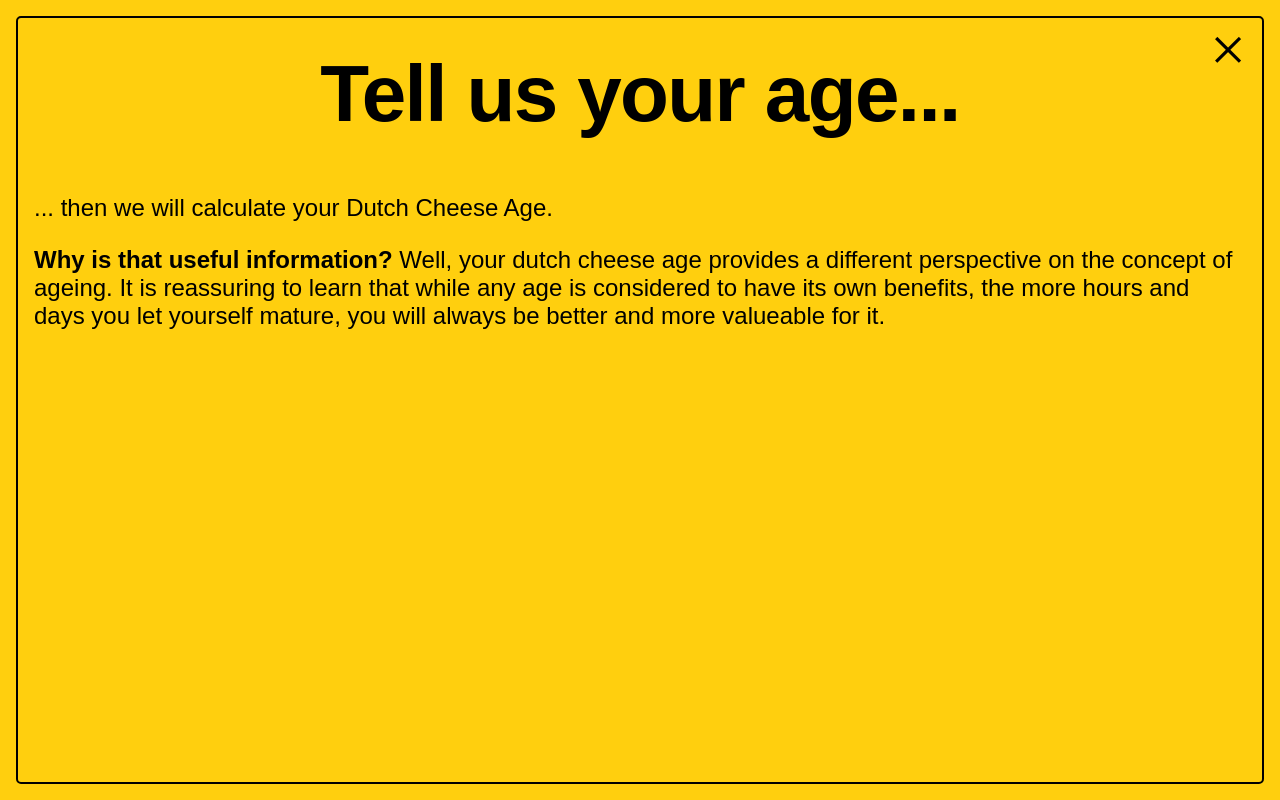
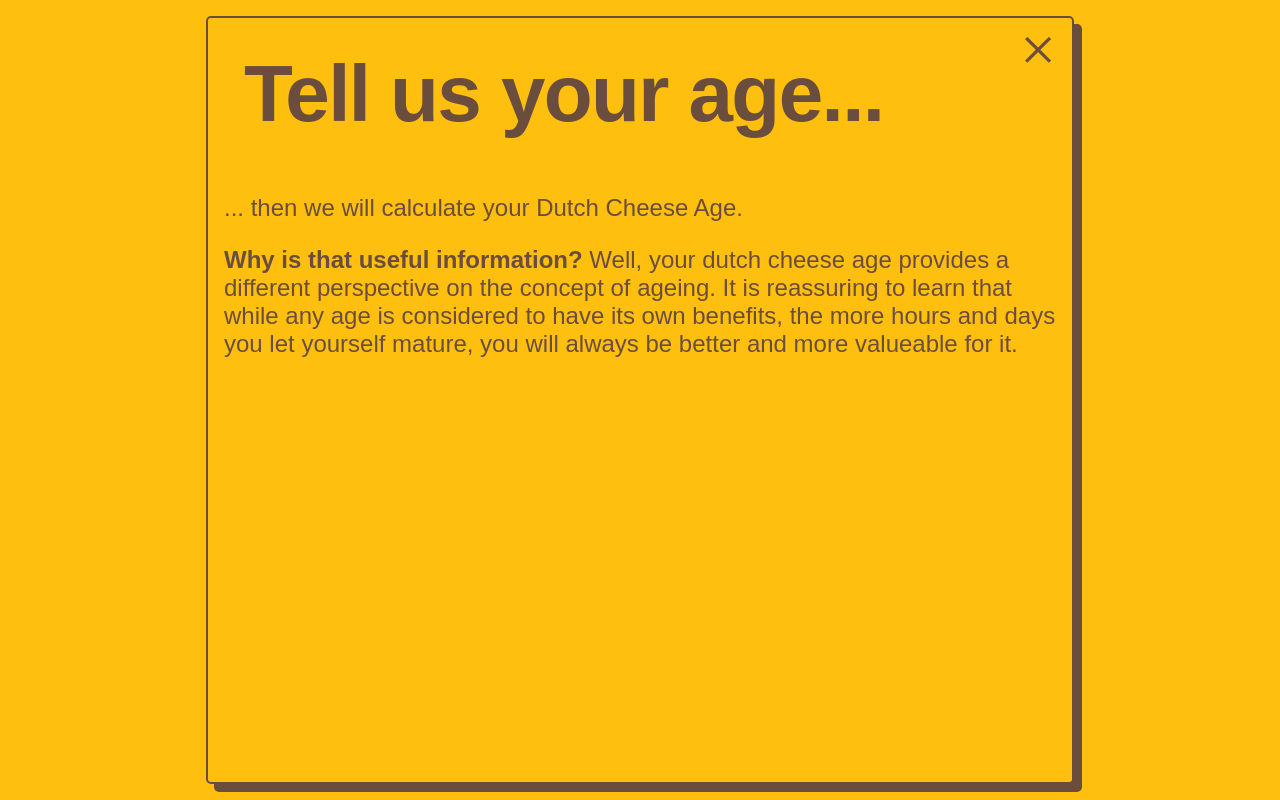
Before and after one commit to saiminh/human-to-dutch-cheese-age, a SvelteKit app: page / in a window 1280 px wide. Both pictures are taken after a click on the button "Why would I do that?". Built offline with nearby package versions, Linux system fonts and the light colour scheme; a web font is replaced by a local one.

Commit message:
illustration and animation

```diff
--- a/src/routes/+layout.svelte
+++ b/src/routes/+layout.svelte
@@ -2,8 +2,8 @@
 
 <style>
   :global(:root){
-    --color-yellow: rgb(255, 207, 14);
-    --color-brown: rgb(73, 41, 5);
+    --color-yellow: rgb(255, 191, 14);
+    --color-brown: rgb(107, 77, 62);
   }
   :global(body) {
     margin: 0;
@@ -12,7 +12,8 @@
     -webkit-font-smoothing: antialiased;
     -moz-osx-font-smoothing: grayscale;
     font-size: clamp(14px, 4vw, 24px);
-    background-color: rgb(255, 207, 14);
+    background-color: var(--color-yellow);
+    color: var(--color-brown);
     box-sizing: border-box;
   }
   :global(body *) {
@@ -29,7 +30,4 @@
     font-weight: 900;
     font-family:  gopher, sans-serif;
   }
-  /* :global(p) {
-    max-width: 32em;
-  } */
 </style>
--- a/src/routes/+page.svelte
+++ b/src/routes/+page.svelte
@@ -38,7 +38,8 @@ import TimeLine from "./TimeLine.svelte";
                       english: 'Young'
                     },
                     description: '<p>Young, fresh, and full of potential.</p><p>For some people, this is the only cheese they\'ll ever be able to enjoy. Pure, creamy and innocent, in this phase of life you are easy to enjoy, if maybe a little limited and unoriginal.</p> <p>You melt easily. And when you do melt you are a bit rubbery.</p>',
-                    buttontext: 'Tell me more'
+                    buttontext: 'Tell me more',
+                    image: 'illu-jong.png'
                   } , {
                     slug: 'jong-belegen',
                     title: {
@@ -100,7 +101,7 @@ import TimeLine from "./TimeLine.svelte";
   }
 </script>
 
-<div class="page-wrapper">
+<div class="page-wrapper {fullResultIsOpen ? 'result-full-open' : ''}">
 
     <div class="page-content--counter">
       <h2>Check Your Cheese Age</h2>
@@ -114,36 +115,45 @@ import TimeLine from "./TimeLine.svelte";
     <div class="page-content--results">
       <p>{ humanage ? 'Your Dutch Cheese Age is:' : '' }</p>
       <div class="cheeseage-results">
-        {#each cheeseAgeResults as { slug, title, description, buttontext }, i}
+        {#each cheeseAgeResults as { slug, title, buttontext }, i}
           <div class="cheeseage-result cheeseage-result-{i} {slug == cheeseage ? 'current' : ''}">
             <h1>{title.original}<span class="translation">{ cheeseweeks >= 4 ? ' ('+title.english+')' : ''}</span></h1>
             <button on:click={toggleFullResult}>{buttontext}</button>
           </div>
+        {/each}
+      </div>
+    </div>
+
+    {#each cheeseAgeResults as { slug, title, description, image }, i}
       <div
         class="cheeseage-result-full cheeseage-result-full-{i} {slug == cheeseage ? 'current' : ''} {fullResultIsOpen ? 'open' : ''}"
         on:click={toggleFullResult}
         on:keydown={toggleFullResultKeyboard}
       >
         <h1>{title.original}<span class="translation">{ cheeseweeks >= 4 ? ' ('+title.english+')' : ''}</span></h1>
+        {#if image}
+          <img src={image} alt={title.original} />
+        {/if}
         <div class="cheeseage-result-description">
           {@html description}
         </div>
       </div>
     {/each}
 </div>
-    </div>
-
-</div>
 
 
 <style>
   .page-wrapper {
     padding: 1.5rem;
+    margin: 0 auto;
     position: relative;
-    overflow-x: hidden;
+    overflow-x: visible;
     min-height: 100svh;
     display: flex;
     flex-direction: column;
+    max-width: 900px;
+    perspective: 1000px;
+    transform-style: preserve-3d;
   }
   .page-content--counter {
     flex: 15% 0 1;
@@ -153,6 +163,28 @@ import TimeLine from "./TimeLine.svelte";
   }
   .page-content--results {
     flex: 70% 1 1;
+  }
+  .page-content--counter ,
+  .page-content--timeline ,
+  .page-content--results {
+    transform: translate3d(0, 0, 0);
+    transition: transform .3s ease-out;
+  }
+  .result-full-open .page-content--counter ,
+  .result-full-open .page-content--timeline ,
+  .result-full-open .page-content--results {
+    transform: translate3d(0, 0, -100px);
+  }
+  @keyframes page-zoom-in {
+    0% {
+      transform: translate3d(0, 300px, 0px);
+    }
+    50% {
+      transform: translate3d(0, 150px, -100px);
+    }
+    100% {
+      transform: translate3d(0, 0, 0);
+    }
   }
   .page-content--results > p {
     margin-bottom: .5em;
@@ -167,12 +199,14 @@ import TimeLine from "./TimeLine.svelte";
     top: 1rem;
     left: 1rem;
     width: calc(100% - 2rem);
-    height: calc(100% - 2rem);
+    height: calc(100vh - 2rem);
+    height: calc(100svh - 2rem);
     border: 2px solid;
     background-color: var(--color-yellow);
     border-radius: 5px;
+    box-shadow: 8px 8px 0 0 var(--color-brown);
     padding: 1rem;
-    z-index: 40;
+    z-index: 40000;
     overflow-x: hidden;
     overflow-y: scroll;
   }
@@ -184,11 +218,33 @@ import TimeLine from "./TimeLine.svelte";
     right: 1rem;
     line-height: 0.5;
     font-size: 4rem;
+    color: var(--color-brown);
     cursor: pointer;
   }
   .cheeseage-result-full.current.open {
     opacity: 1;
     visibility: visible;
+  }
+  .cheeseage-result-full.current.open {
+    opacity: 1;
+    visibility: visible;
+    transform-origin: 50% 100%;
+    animation: result-zoom-in .6s cubic-bezier(.36,.29,.46,1.13) forwards;
+  }
+  @keyframes result-zoom-in {
+    0% {
+      transform: rotateX(-10deg) translate3d(0, 300px, 0px);
+    }
+    /* 50% {
+      transform: translate3d(0, 150px, 50px);
+    } */
+    100% {
+      transform: rotateX(0deg) translate3d(0, 0, 0);
+    }
+  }
+  .cheeseage-result-full h1 {
+    text-align: left;
+    padding-right: 1.5em;
   }
 
   .cheeseage-result {
@@ -199,6 +255,10 @@ import TimeLine from "./TimeLine.svelte";
     border: 2px solid;
     border-radius: 5px;
     padding: 1rem;
+  }
+  .cheeseage-result-3 .translation ,
+  .cheeseage-result-5 .translation {
+    display: block;
   }
   :global(.cheeseage-result-description > p:last-child) {
     margin-bottom: 0;
@@ -231,8 +291,10 @@ import TimeLine from "./TimeLine.svelte";
     font-family:  gopher, sans-serif;
     letter-spacing: -.02em;
     text-align: center;
+    color: var(--color-brown);
   }
   h2 {
+    color: var(--color-brown);
     text-align: center;
     margin: 0 0 .5em 0;
     letter-spacing: -.02em;
@@ -253,27 +315,19 @@ import TimeLine from "./TimeLine.svelte";
     cursor: pointer;
   }
   .translation {
-    font-size: .5em;
+    font-size: .75em;
     font-weight: 400;
     font-family:  gopher, sans-serif;
     letter-spacing: -.02em;
     margin-top: .25em;
+    display: inline;
+  }
+  img {
+    width: 100%;
+    height: auto;
+    max-width: 250px;
     display: block;
-  }
-
-  @media (min-width: 900px) {
-    .page-wrapper {
-      max-width: 900px;
-      margin: 0 auto;
-    }
-    .translation {
-      display: inline;
-      font-size: .75em;
-    }
-    .cheeseage-result-3 .translation ,
-    .cheeseage-result-5 .translation {
-      display: block;
-    }
+    margin: 1rem auto;
   }
   /* @media (min-width: 900px) {
     .page-wrapper {
--- a/src/routes/CheeseageCalculator.svelte
+++ b/src/routes/CheeseageCalculator.svelte
@@ -76,14 +76,16 @@
     border-width: 0 1px 0 0;
     background-color: transparent;
     transition: all .3s ease-in-out;
+    position: relative;
+    z-index: 4;
   }
   input[type=number]::selection {
-    background-color: var(--color-brown);
+    background-color: rgba(0, 0, 0, 1);
     color: var(--color-yellow);
   }
   input[type=number]:focus {
     outline: none;
-    /* background-color: rgba(73, 41, 5, .2);   */
+    background-color: rgba(0, 0, 0, .2);
   }
   input[type="number"] {
     -webkit-appearance: textfield;
```
Also changed, not shown: static/illu-jong.png (added). Lines whose indentation alone changed are shown as unchanged.
